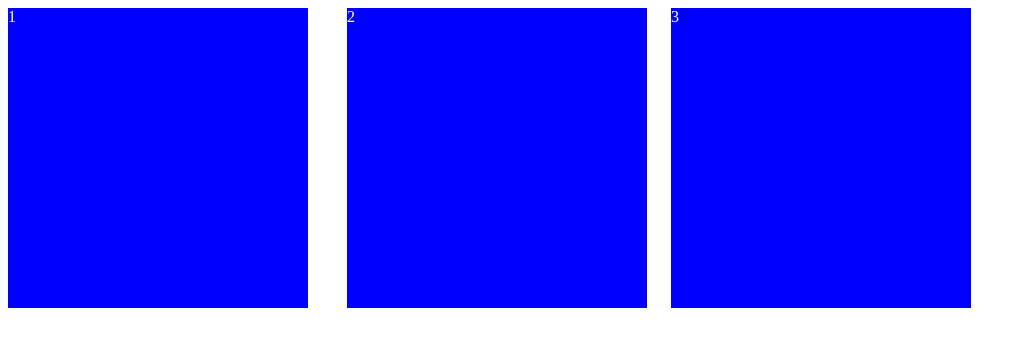
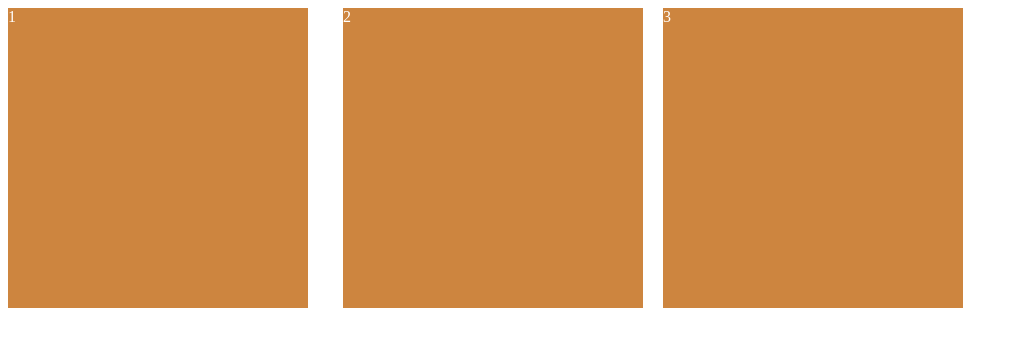
Before and after one commit to shiningy/nomad-css, a plain HTML site: page index.html in a window 1280 px wide. Shown: the whole page, without its empty margins (0-1026 px from the left). Drawn offline with Linux system fonts and the light colour scheme.

Commit message:
1.1 Fiirst Rule of Flexbox

```diff
--- a/index.html
+++ b/index.html
@@ -8,8 +8,10 @@
   <title>Document</title>
 </head>
 <body>
-  <div class="box">1</div>
-  <div class="box">2</div>
-  <div class="box">3</div>
+  <div class="wrapper">
+    <div class="box">1</div>
+    <div class="box">2</div>
+    <div class="box">3</div>
+  </div>
 </body>
 </html>
--- a/styles.css
+++ b/styles.css
@@ -1,8 +1,11 @@
+.wrapper {
+  display: flex;
+}
+
 .box {
-  background: blue;
+  background: peru;
   width: 300px;
   height: 300px;
-  display: inline-block;
   color: white;
 }
 
```
